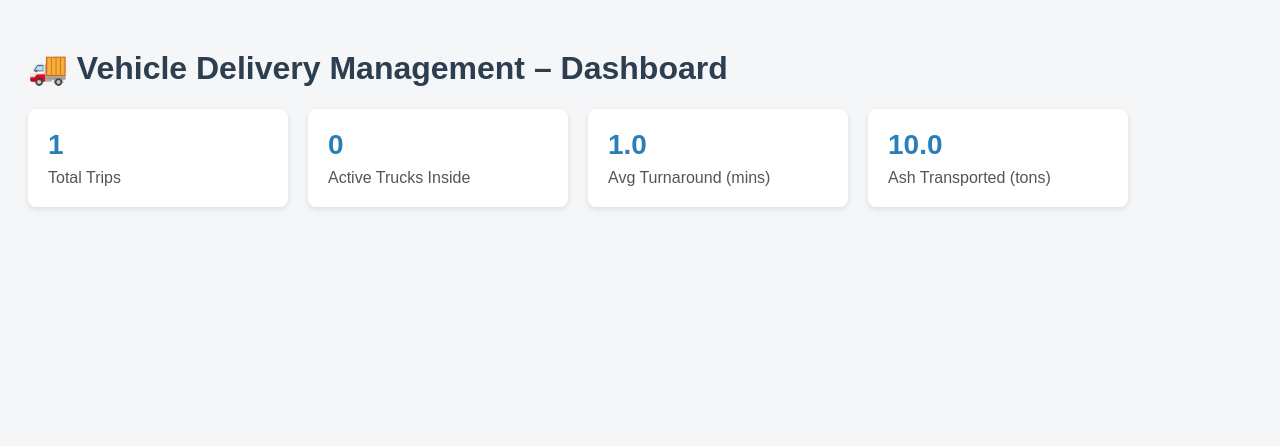
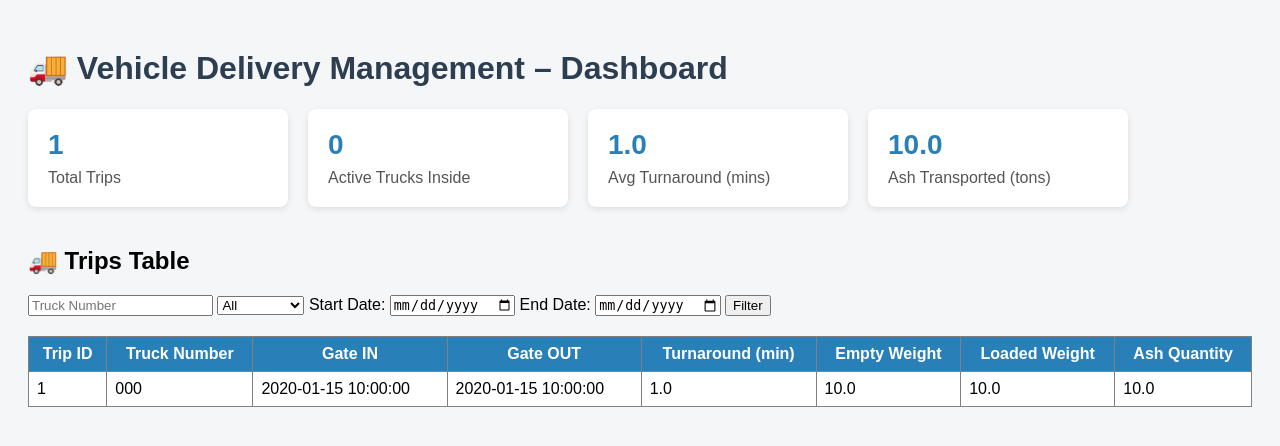
Before and after one commit to azad2171/Ash_Vehicle_Monitoring_app, a Flask app: page /dashboard/ in a window 1280 px wide. Shown: the top 446 px of the page. Run offline with Flask 3, Linux system fonts and the light colour scheme; tables that the repository leaves empty hold one stand-in row (values such as "Sample post").

Commit message:
Added trips table to dash

```diff
--- a/models/trip.py
+++ b/models/trip.py
@@ -17,3 +17,4 @@ class Trip(db.Model):
     turnaround_minutes = db.Column(db.Float)
 
     created_at = db.Column(db.DateTime, default=datetime.utcnow)
+    truck = db.relationship("Truck", backref="trips")
--- a/routes/dashboard.py
+++ b/routes/dashboard.py
@@ -1,16 +1,53 @@
-from flask import Blueprint, render_template
+from flask import Blueprint, render_template, request
 from services.metrics_service import get_dashboard_metrics
+from models.trip import Trip
+from models.truck import Truck
+from database import db
+from datetime import datetime
 
 dashboard_bp = Blueprint("dashboard", __name__, url_prefix="/dashboard")
 
 
 @dashboard_bp.route("/", methods=["GET"])
 def dashboard_view():
+    # Filters from query parameters
+    truck_filter = request.args.get("truck_number", "")
+    status_filter = request.args.get("status", "")
+    start_date = request.args.get("start_date", "")
+    end_date = request.args.get("end_date", "")
+
+    trips_query = Trip.query.join(Truck)
+
+    if truck_filter:
+        trips_query = trips_query.filter(Truck.truck_number.contains(truck_filter))
+
+    if status_filter.lower() == "active":
+        trips_query = trips_query.filter(Trip.gate_out_time.is_(None))
+    elif status_filter.lower() == "completed":
+        trips_query = trips_query.filter(Trip.gate_out_time.isnot(None))
+
+    if start_date:
+        try:
+            dt_start = datetime.fromisoformat(start_date)
+            trips_query = trips_query.filter(Trip.gate_in_time >= dt_start)
+        except:
+            pass
+
+    if end_date:
+        try:
+            dt_end = datetime.fromisoformat(end_date)
+            trips_query = trips_query.filter(Trip.gate_in_time <= dt_end)
+        except:
+            pass
+
+    trips = trips_query.order_by(Trip.gate_in_time.desc()).all()
     metrics = get_dashboard_metrics()
+
     return render_template(
         "dashboard.html",
         total_trips=metrics["total_trips"],
         active_trucks_inside=metrics["active_trucks_inside"],
         average_turnaround_minutes=metrics["average_turnaround_minutes"],
         total_ash_transported=metrics["total_ash_transported"],
+        trips=trips,
     )
--- a/templates/dashboard.html
+++ b/templates/dashboard.html
@@ -61,5 +61,48 @@
     </div>
 </div>
 
+<h2 style="margin-top:40px;">🚚 Trips Table</h2>
+
+<!-- Filter Form -->
+<form method="get" style="margin-bottom: 20px;">
+    <input type="text" name="truck_number" placeholder="Truck Number" value="{{ request.args.get('truck_number','') }}">
+    <select name="status">
+        <option value="">All</option>
+        <option value="active" {% if request.args.get('status')=='active' %}selected{% endif %}>Active</option>
+        <option value="completed" {% if request.args.get('status')=='completed' %}selected{% endif %}>Completed</option>
+    </select>
+    Start Date: <input type="date" name="start_date" value="{{ request.args.get('start_date','') }}">
+    End Date: <input type="date" name="end_date" value="{{ request.args.get('end_date','') }}">
+    <button type="submit">Filter</button>
+</form>
+
+<table border="1" cellpadding="8" cellspacing="0" style="width:100%; border-collapse: collapse; background: white; margin-bottom: 40px;">
+    <thead style="background: #2980b9; color: white;">
+        <tr>
+            <th>Trip ID</th>
+            <th>Truck Number</th>
+            <th>Gate IN</th>
+            <th>Gate OUT</th>
+            <th>Turnaround (min)</th>
+            <th>Empty Weight</th>
+            <th>Loaded Weight</th>
+            <th>Ash Quantity</th>
+        </tr>
+    </thead>
+    <tbody>
+        {% for trip in trips %}
+        <tr>
+            <td>{{ trip.id }}</td>
+            <td>{{ trip.truck.truck_number }}</td>
+            <td>{{ trip.gate_in_time or '-' }}</td>
+            <td>{{ trip.gate_out_time or '-' }}</td>
+            <td>{{ trip.turnaround_minutes or '-' }}</td>
+            <td>{{ trip.empty_weight or '-' }}</td>
+            <td>{{ trip.loaded_weight or '-' }}</td>
+            <td>{{ trip.ash_quantity or '-' }}</td>
+        </tr>
+        {% endfor %}
+    </tbody>
+</table>
 </body>
 </html>
```
